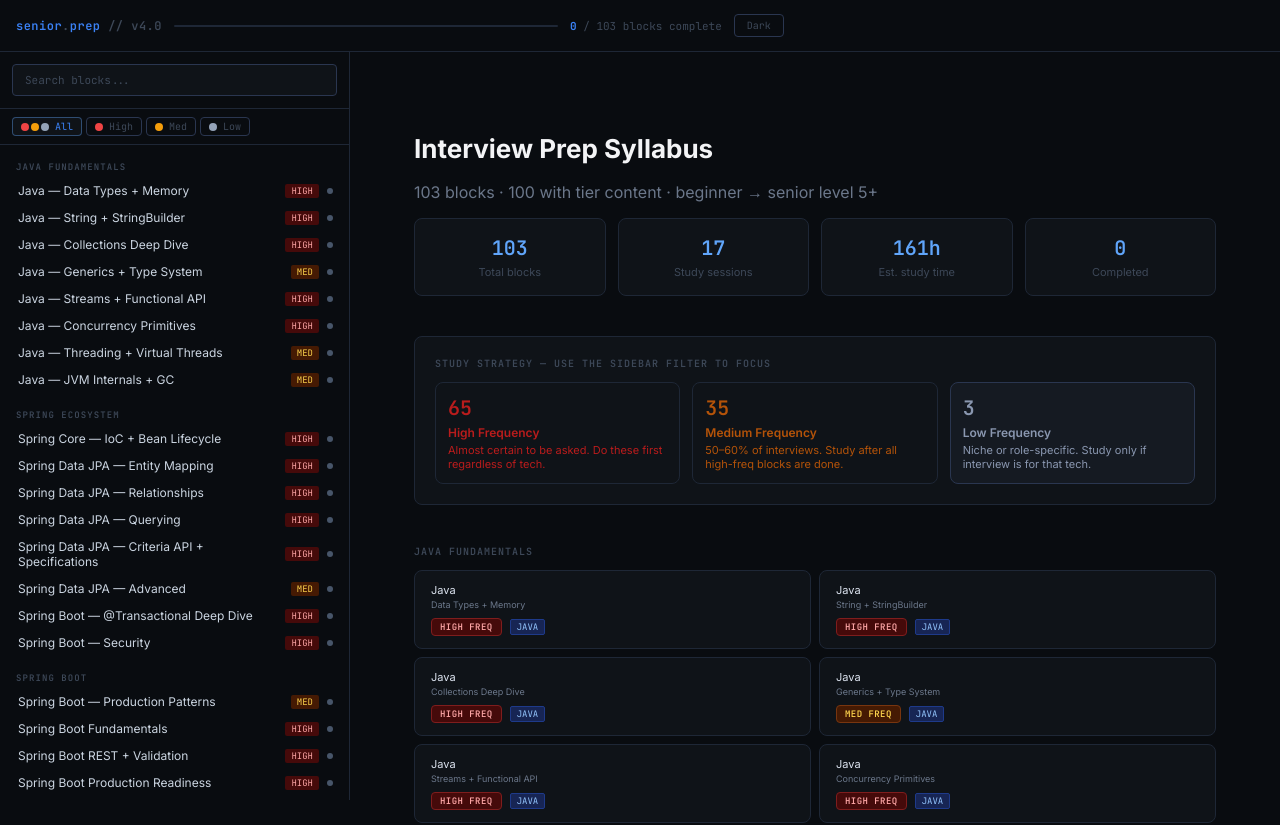
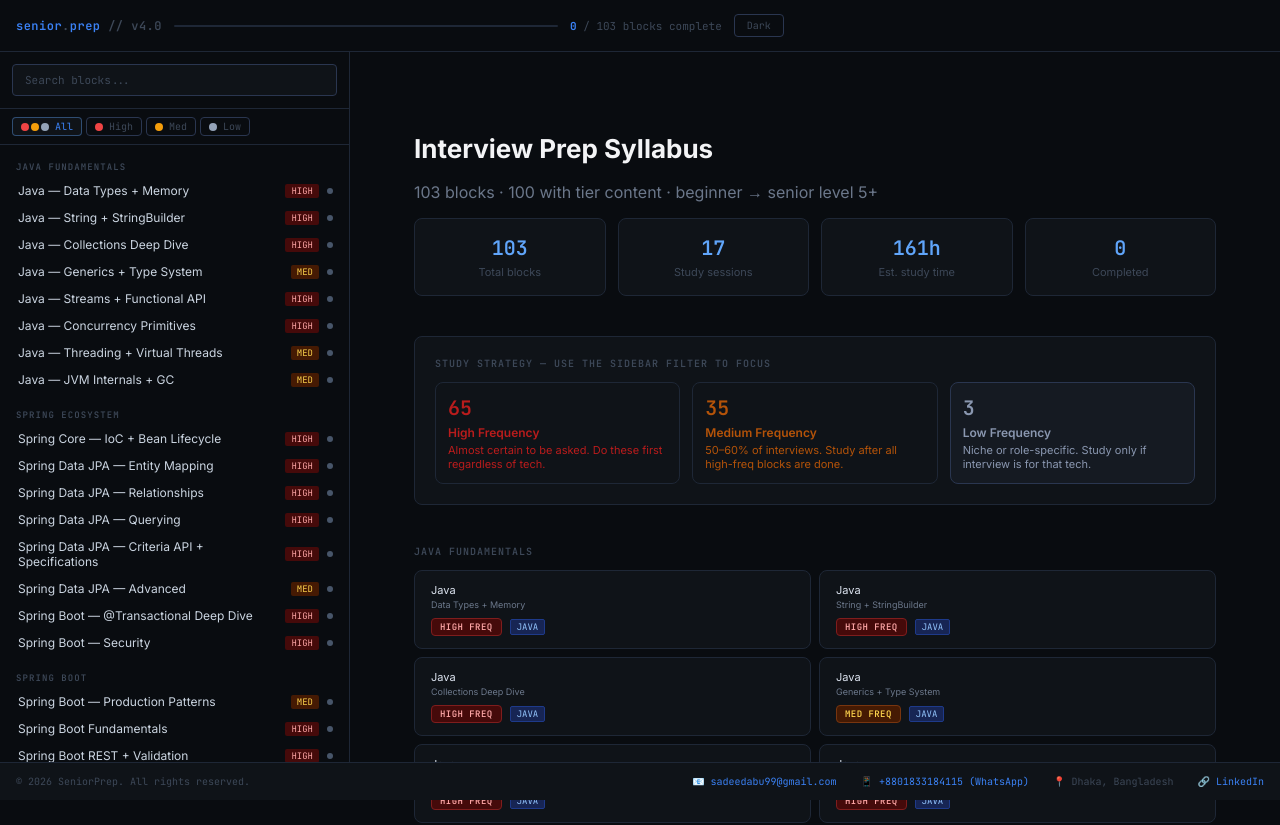
Before and after one commit to Abu-Sadeed/interview-prep, a React (Vite) app: page / in a window 1280 px wide. Shown: the top 825 px of the page. Built offline with nearby package versions, Linux system fonts and the light colour scheme.

Commit message:
feat: add footer component with copyright and contact information

```diff
--- a/src/App.tsx
+++ b/src/App.tsx
@@ -2,6 +2,7 @@
 import { Outlet } from 'react-router-dom';
 import { Header } from './components/layout/Header';
 import { Sidebar } from './components/layout/Sidebar';
+import { Footer } from './components/layout/Footer';
 import { useProgress } from './hooks/useProgress';
 import { ALL_BLOCKS } from './data/content';
 
@@ -48,6 +49,7 @@
           <Outlet />
         </main>
       </div>
+      <Footer />
     </div>
   );
 }
--- /dev/null
+++ b/src/components/layout/Footer.tsx
@@ -0,0 +1,17 @@
+export function Footer() {
+  return (
+    <footer className="app-footer">
+      <div className="footer-content">
+        <div className="footer-copyright">
+          © 2026 SeniorPrep. All rights reserved.
+        </div>
+        <div className="footer-contact">
+          <a href="mailto:sadeedabu99@gmail.com" className="footer-link">📧 sadeedabu99@gmail.com</a>
+          <a href="https://wa.me/8801833184115" target="_blank" rel="noopener noreferrer" className="footer-link">📱 +8801833184115 (WhatsApp)</a>
+          <span>📍 Dhaka, Bangladesh</span>
+          <a href="https://www.linkedin.com/in/abusadeed/" target="_blank" rel="noopener noreferrer" className="footer-link">🔗 LinkedIn</a>
+        </div>
+      </div>
+    </footer>
+  );
+}
--- a/src/styles/layout.css
+++ b/src/styles/layout.css
@@ -105,10 +105,9 @@
 }
 
 .app {
-	min-height: 100vh;
-	display: grid;
-	grid-template-columns: 350px minmax(0, 1fr);
-	flex: 1;
+  flex: 1;
+  display: grid;
+  grid-template-columns: 350px minmax(0, 1fr);
 }
 
 .app-sidebar-header {
@@ -442,3 +441,66 @@
   min-height: calc(100vh - 3.25rem);
   padding: 2rem;
 }
+
+.app-footer {
+  position: sticky;
+  bottom: 0;
+  border-top: 1px solid var(--color-border);
+  background: var(--color-bg2);
+}
+
+.footer-content {
+  display: flex;
+  flex-direction: column;
+  align-items: center;
+  gap: 0.5rem;
+  padding: 0.75rem 1rem;
+}
+
+.footer-copyright {
+  font-family:
+    JetBrains Mono,
+    ui-monospace,
+    SFMono-Regular,
+    monospace;
+  font-size: 0.625rem;
+  color: var(--color-text3);
+}
+
+.footer-contact {
+  display: flex;
+  flex-wrap: wrap;
+  justify-content: center;
+  gap: 0.75rem;
+  font-family:
+    JetBrains Mono,
+    ui-monospace,
+    SFMono-Regular,
+    monospace;
+  font-size: 0.625rem;
+  color: var(--color-text3);
+}
+
+.footer-contact span {
+  white-space: nowrap;
+}
+
+.footer-link {
+  color: var(--color-blue);
+  text-decoration: none;
+}
+
+.footer-link:hover {
+  text-decoration: underline;
+}
+
+@media (min-width: 768px) {
+  .footer-content {
+    flex-direction: row;
+    justify-content: space-between;
+  }
+
+  .footer-contact {
+    gap: 1.5rem;
+  }
+}
```
Also changed, not shown: .kilo/plans/add-footer.md (added).
